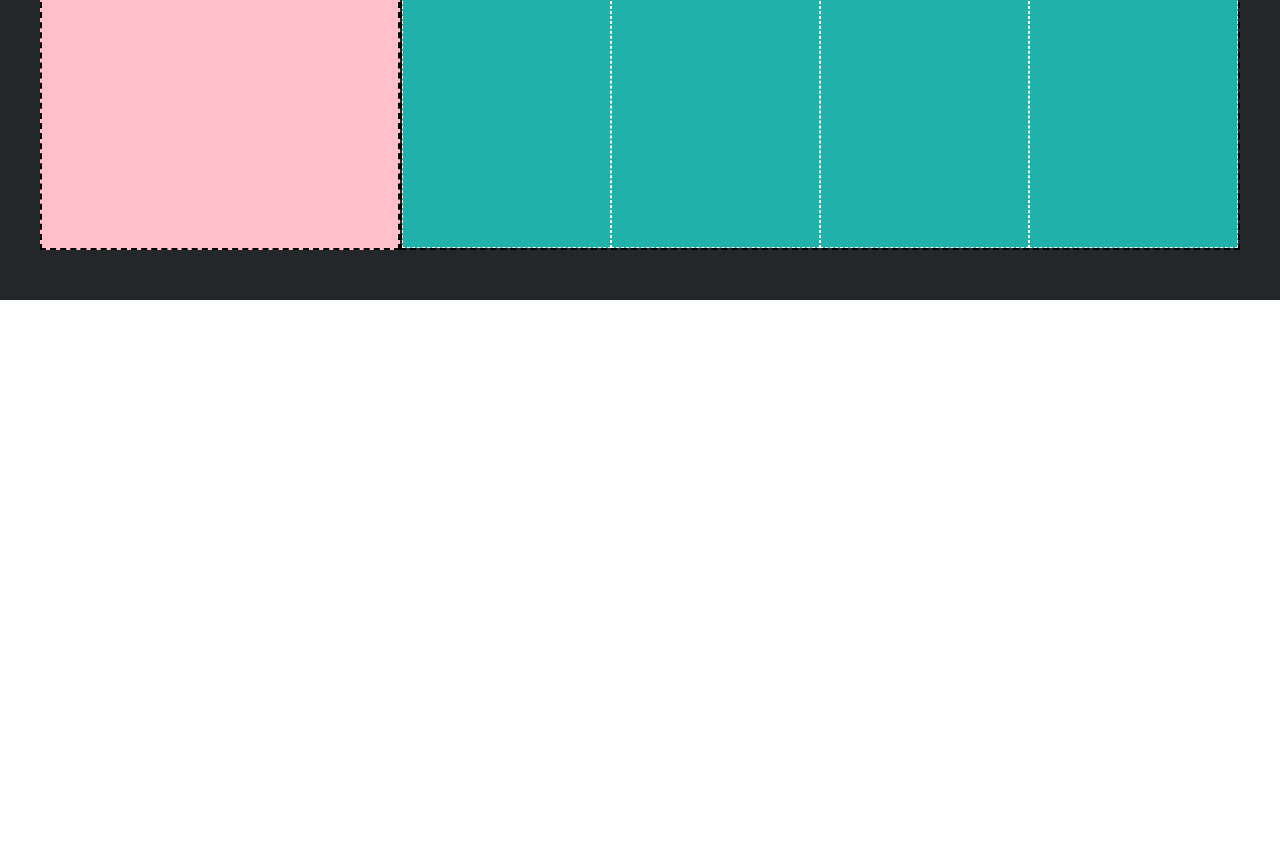
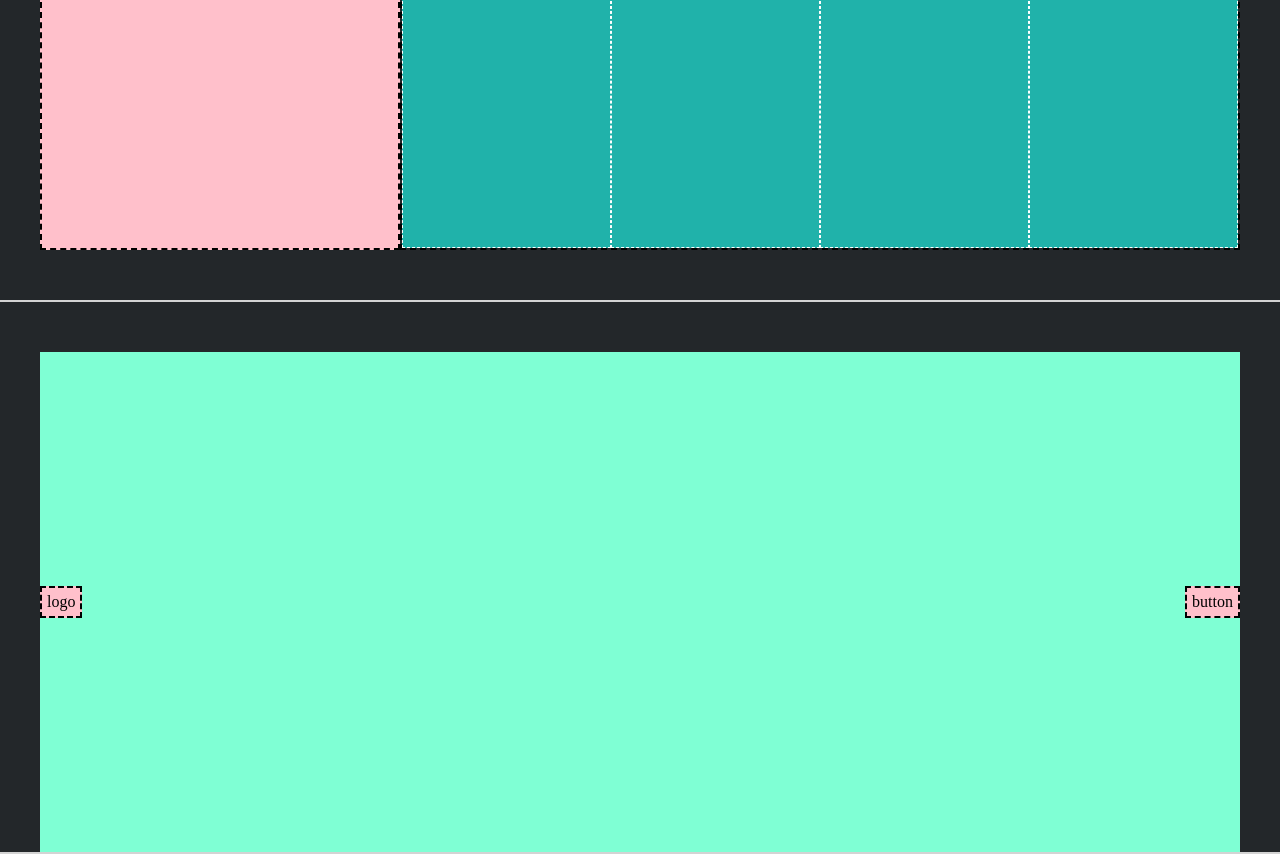
Before and after one commit to defendimattia/htmlcss-struttura-discord, a plain HTML site: page index.html in a window 1280 px wide. Shown: the part 3312-4166 px from the top of the page. Before the commit the page ends 3612 px from the top, so only its background shows below. Drawn offline with Linux system fonts and the light colour scheme.

Commit message:
feat: added last footer section

```diff
--- a/css/style.css
+++ b/css/style.css
@@ -53,6 +53,10 @@
 
 .bg-green {
     background-color: #20b2aa;
+}
+
+.bg-lightteal {
+    background-color: #7fffd4;
 }
 
 .debugger {
@@ -156,3 +160,30 @@
 .inside-box {
     flex-basis: 25%;
 }
+
+.footer-down-section {
+    padding-top: 35px;
+    border-top: #d3d3d3 solid 2px;
+    border-bottom: #d3d3d3 solid 2px;
+    padding-top: 50px;
+}
+
+.footer-box-section {
+    max-width: 1200px;
+    margin: 0 auto;
+    display: flex;
+    justify-content: space-between;
+    align-items: center;
+
+}
+
+.footer-logo {
+    padding: 5px;
+}
+
+.footer-button {
+    all: unset;
+    border: #000000 dashed 2px;
+    padding: 5px;
+    background-color: #ffc0cb;
+}
--- a/index.html
+++ b/index.html
@@ -107,8 +107,21 @@
             </div>
         </section>
 
+        <!-- footer down section -->
+         <section class="footer-down-section bg-black">
+
+            <!-- footer down section container -->
+            <div class="footer-box-section bg-lightteal debugger">
+
+                <!-- logo -->
+                <div class="footer-logo border bg-pink">logo</div>
+
+                <!-- button -->
+                <button class="footer-button">button</button>
+
+            </div>
+         </section>
     </footer>
-
 </body>
 
 </html>
```
